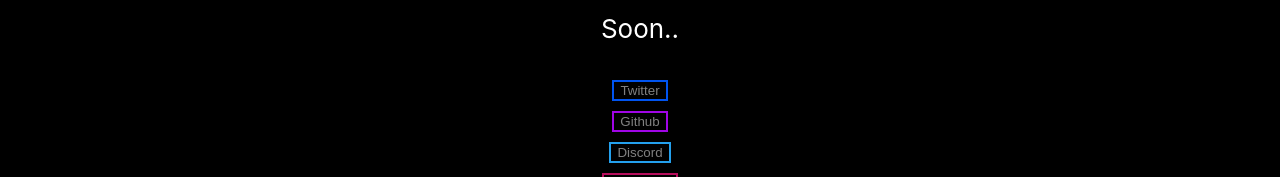
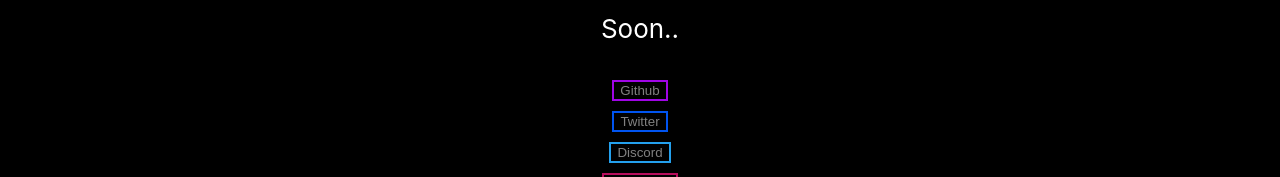
Before and after one commit to kuzeeeyk/matrex.dev, a React (Create React App) app: page / in a window 1280 px wide. Shown: the part 343-520 px from the top of the page. Built offline with nearby package versions, Linux system fonts and the light colour scheme.

Commit message:
buttons changed

```diff
--- a/src/App.js
+++ b/src/App.js
@@ -19,11 +19,11 @@
         <p>
           Soon..
         </p>
+          <a href='https://github.com/matrex03' target='_blank' rel='noopener nopreferer'>
+            <button className="github">Github</button>
+           </a>
            <a href='https://twitter.com/matrex_03' target='_blank' rel='noopener nopreferer'>
             <button className="twitter">Twitter</button>
-           </a>
-           <a href='https://github.com/matrex03' target='_blank' rel='noopener nopreferer'>
-            <button className="github">Github</button>
            </a>
            <a href='https://discord.gg/mAffaJ2uhD' target='_blank' rel='noopener nopreferer'>
             <button className="discord">Discord</button>
```
